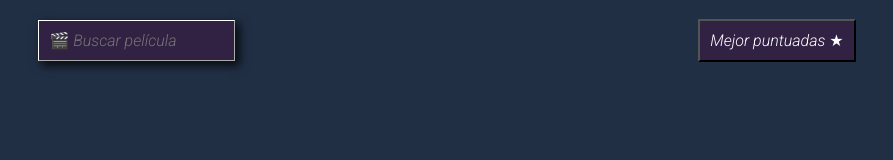
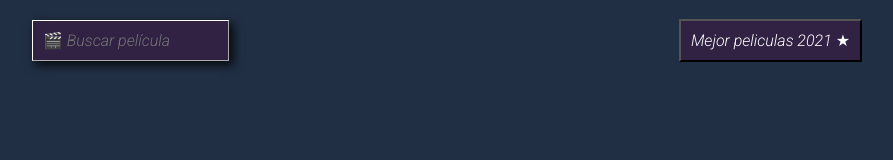
Before and after one commit to frandepe/TMDB-API-search, a plain HTML site: page index.html in a window 1280 px wide. Shown: the whole page, without its empty margins (203-1096 px from the left). Drawn offline with Linux system fonts and the light colour scheme; no server answers.

Commit message:
2021 fin

```diff
--- a/index.html
+++ b/index.html
@@ -20,7 +20,7 @@
             <input id="inputText" type="text" placeholder="&#127916; Buscar película">
         </form>
 
-        <button class="botonPuntuacion" id="buttonStars" type="submit">Mejor puntuadas ★</button>
+        <button class="botonPuntuacion" id="buttonStars" type="submit">Mejor peliculas 2021 ★</button>
     </div>
 
 
```
